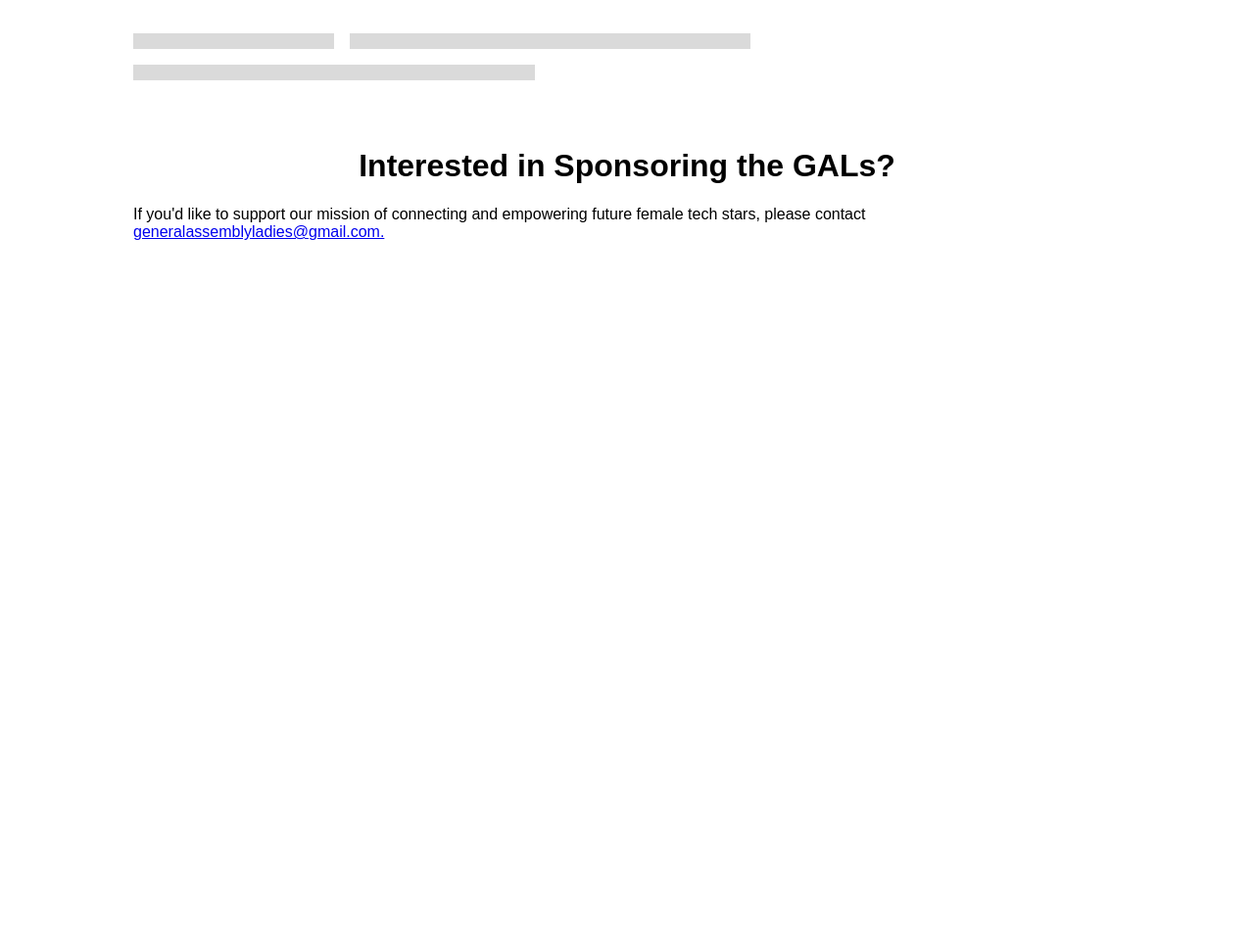
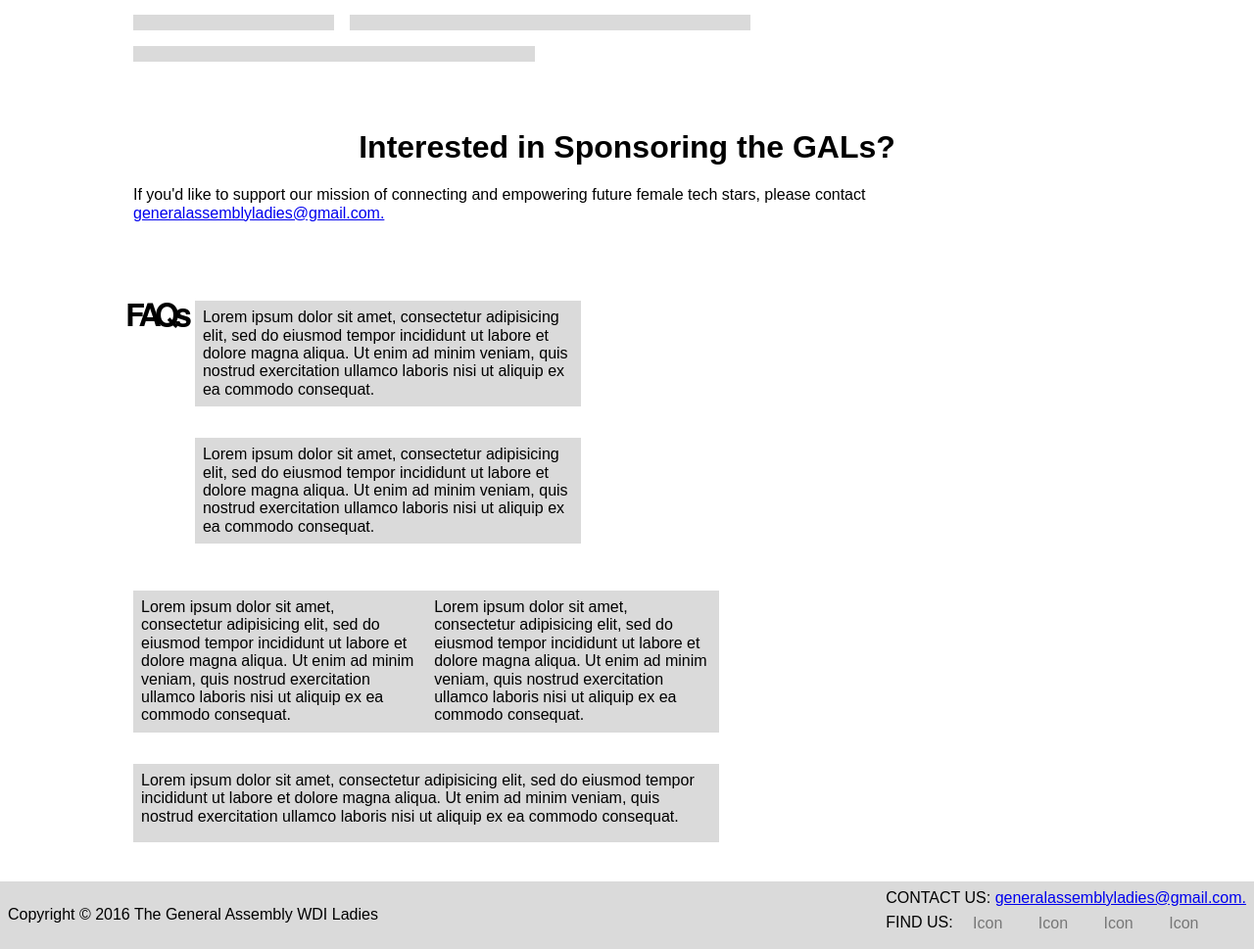
Before and after one commit to annarankin/gal_website, a website: page index.html in a window 1280 px wide. Shown: the part 1007-1976 px from the top of the page at 98% size. Before the commit the page ends 1293 px from the top, so only its background shows below. Drawn offline with nearby package versions, Linux system fonts and the light colour scheme.

Commit message:
skeleton - created following sections/features: faqs, footer, socil-media-icons (fixed)

```diff
--- a/css/style.css
+++ b/css/style.css
@@ -80,8 +80,9 @@ nav {
 }
 
 /*-----------------------------*/
-/*  Social Media Feeds Section  */
+/*  Social Media Feeds Section */
 /*-----------------------------*/
+
 .social-media-feeds H1 {
   text-align: center;
 }
@@ -96,8 +97,64 @@ nav {
 /*-----------------------------*/
 /*  Sponsors Section  */
 /*-----------------------------*/
+
 .sponsors H1 {
   text-align: center;
+}
+
+/*----------------*/
+/*  FAQs Section  */
+/*----------------*/
+
+.faqs > div > p {
+  background-color: #dadada;
+  min-height: 5em;
+}
+
+.faqs > div > div > p {
+  background-color: #dadada;
+  min-height: 5em;
+}
+
+/*------------------*/
+/*  Footer Styling  */
+/*------------------*/
+
+#footer {
+  background-color: #dadada;
+  display: flex;
+  justify-content: space-between;
+  align-items: center;
+  position: absolute;
+  width: 100%;
+}
+
+#footer ul li {
+  display: inline-block;
+  list-style-type: none;
+}
+
+/*------------------*/
+/*  Anchor Styling  */
+/*------------------*/
+
+#top {
+  background-image: url(https://cdn0.iconfinder.com/data/icons/glyphpack/26/double-arrow-up-128.png);
+  display: block;
+}
+
+/*------------------------------*/
+/*  Social Media Icons Styling  */
+/*------------------------------*/
+
+#social-media-icons {
+  margin-top: 1em;
+  position: fixed;
+  padding-left: 1em;
+}
+
+#social-media-icons li {
+  list-style-type: none;
 }
 
 /*-----------------*/
--- a/index.html
+++ b/index.html
@@ -30,7 +30,23 @@
     </ul>
   </nav>
   <div class="pure-g">
-    <div class="pure-u-1">
+    <div class="pure-u-1 pure-u-md-1-12 padded">
+      <ul class="pure-menu-list" id="social-media-icons">
+        <li class="pure-menu-item">
+          <a href="#" class="pure-menu-link">Icon</a>
+        </li>
+        <li class="pure-menu-item">
+          <a href="#" class="pure-menu-link">Icon</a>
+        </li>
+        <li class="pure-menu-item">
+          <a href="#" class="pure-menu-link">Icon</a>
+        </li>
+        <li class="pure-menu-item">
+          <a href="#" class="pure-menu-link">Icon</a>
+        </li>
+      </ul>
+    </div>
+    <div class="pure-u-1 pure-u-md-11-12 padded">
       <section class="about-us pure-g">
 
         <div class="pure-u-1 padded">
@@ -50,7 +66,6 @@
 
       </section>
     </div>
-
     <div class="pure-u-1">
       <section class="meetups pure-g">
 
@@ -127,7 +142,52 @@
 
       </section>
     </div>
+    <div class="pure-u-1">
+      <section class="faqs pure-g">
 
+        <h1>FAQs</h1>
+        <div class="pure-u-1 pure-u-md-2-5 padded" id="faqs-left">
+          <p class="pure-u-1 padded">Lorem ipsum dolor sit amet, consectetur adipisicing elit, sed do eiusmod tempor incididunt ut labore et dolore magna aliqua. Ut enim ad minim veniam, quis nostrud exercitation ullamco laboris nisi ut aliquip ex ea commodo consequat.</p>
+          <p class="pure-u-1 padded">Lorem ipsum dolor sit amet, consectetur adipisicing elit, sed do eiusmod tempor incididunt ut labore et dolore magna aliqua. Ut enim ad minim veniam, quis nostrud exercitation ullamco laboris nisi ut aliquip ex ea commodo consequat.</p>
+        </div>
+
+        <div class="pure-u-1 pure-u-md-3-5 padded" id="faqs-right">
+          <!-- top-right containers -->
+          <div class="pure-g">
+            <p class="pure-u-1 pure-u-md-1-2 padded">Lorem ipsum dolor sit amet, consectetur adipisicing elit, sed do eiusmod tempor incididunt ut labore et dolore magna aliqua. Ut enim ad minim veniam, quis nostrud exercitation ullamco laboris nisi ut aliquip ex ea commodo consequat.</p>
+            <p class="pure-u-1 pure-u-md-1-2 padded">Lorem ipsum dolor sit amet, consectetur adipisicing elit, sed do eiusmod tempor incididunt ut labore et dolore magna aliqua. Ut enim ad minim veniam, quis nostrud exercitation ullamco laboris nisi ut aliquip ex ea commodo consequat.</p>
+          </div>
+          <!-- bottom right container -->
+          <p class="pure-u-1 padded">
+            Lorem ipsum dolor sit amet, consectetur adipisicing elit, sed do eiusmod tempor incididunt ut labore et dolore magna aliqua. Ut enim ad minim veniam, quis nostrud exercitation ullamco laboris nisi ut aliquip ex ea commodo consequat.
+          </p>
+        </div>
+
+      </section>
+    </div>
+
+  </div>
+  <div class="pure-menu pure-menu-horizontal padded" id="footer">
+    <div class="copyright-notice">
+      Copyright © 2016 The General Assembly WDI Ladies
+    </div>
+    <ul class="pure-menu-list" id="footer-social-media">
+      CONTACT US:
+      <a href="#">generalassemblyladies@gmail.com.</a><br>
+      FIND US:
+      <li class="pure-menu-item">
+        <a href="#" class="pure-menu-link">Icon</a>
+      </li>
+      <li class="pure-menu-item">
+        <a href="#" class="pure-menu-link">Icon</a>
+      </li>
+      <li class="pure-menu-item">
+        <a href="#" class="pure-menu-link">Icon</a>
+      </li>
+      <li class="pure-menu-item">
+        <a href="#" class="pure-menu-link">Icon</a>
+      </li>
+    </ul>
   </div>
 </body>
 </html>
```
